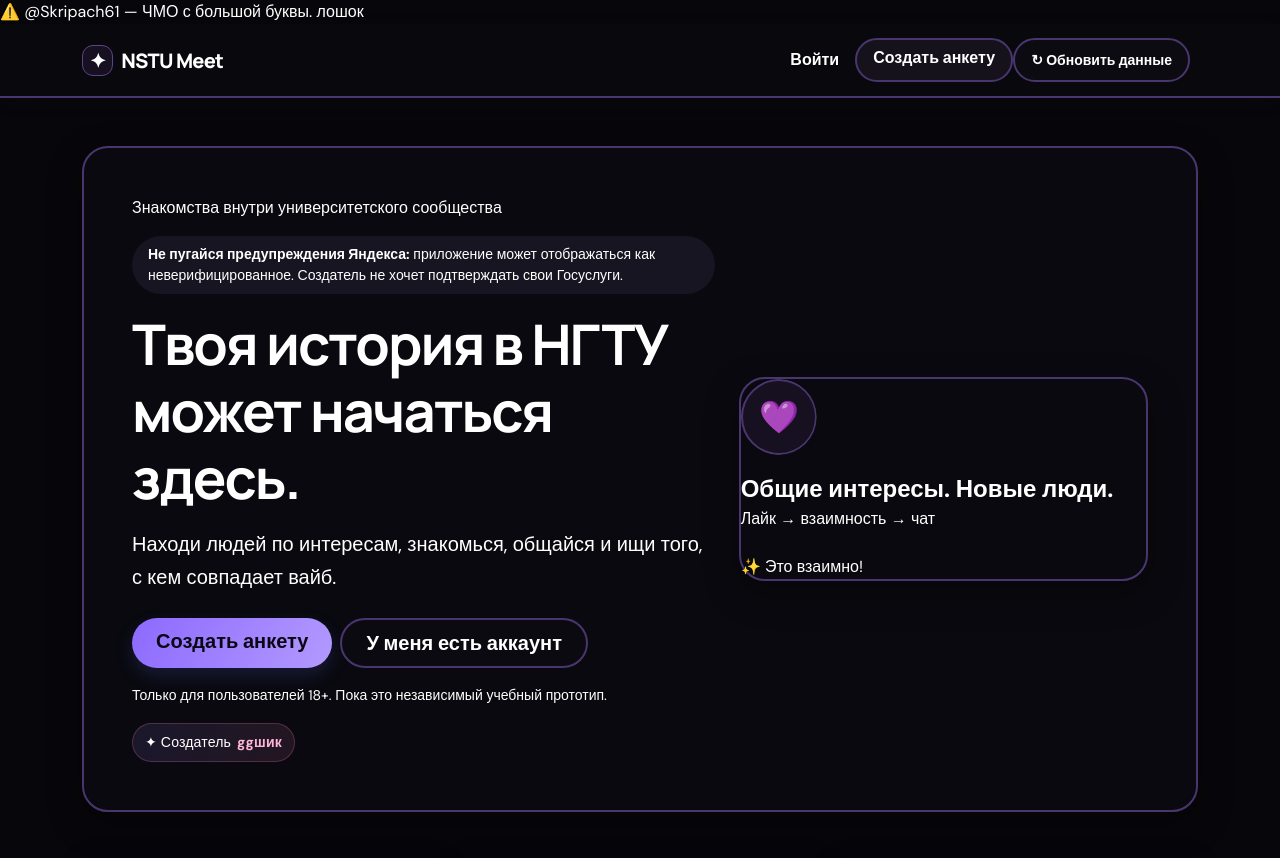
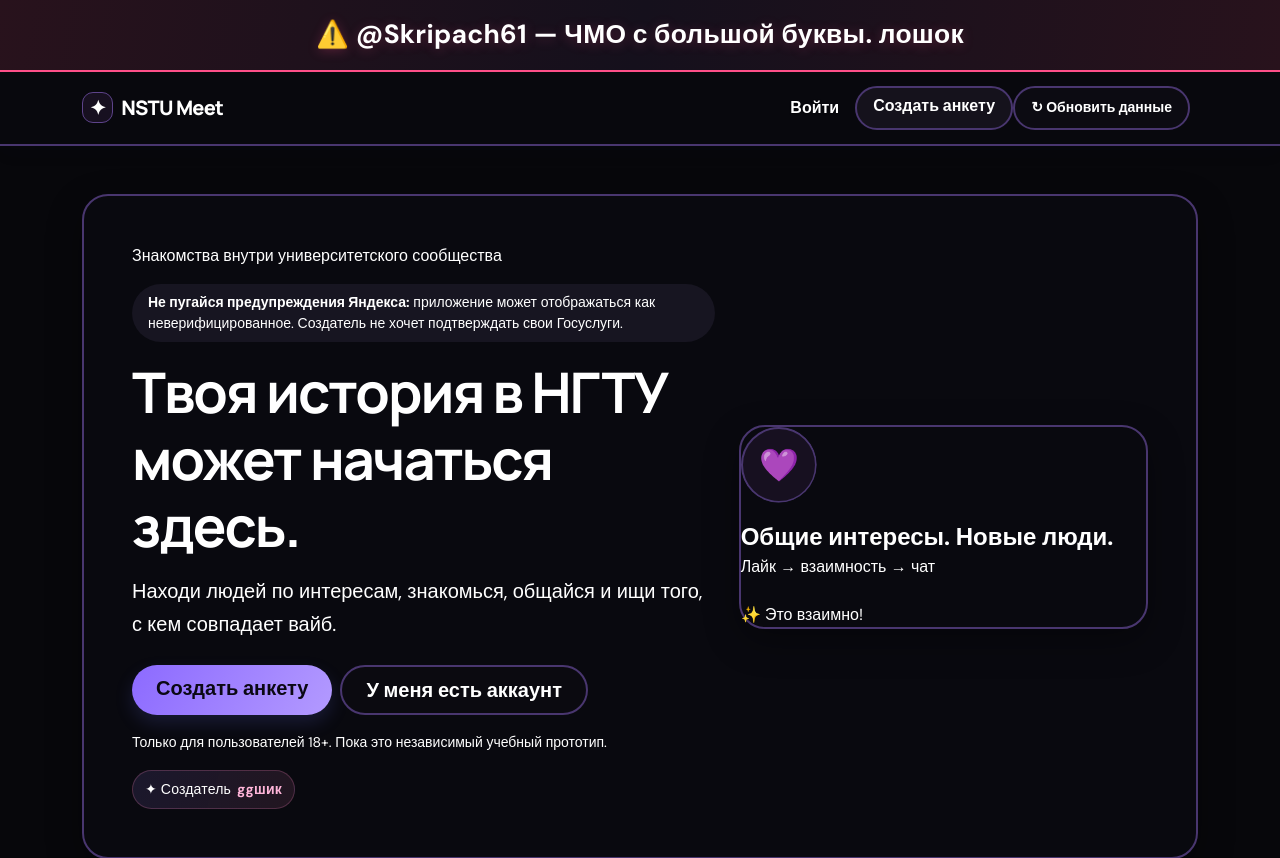
Before and after one commit to ggshik369/nstu-meet, a Flask app: page / in a window 1280 px wide. Shown: the top 858 px of the page. Run offline with Flask 3, Linux system fonts and the light colour scheme; some libraries are stand-ins or nearby versions.

Commit message:
Style site-wide notice banner

```diff
--- a/static/style.css
+++ b/static/style.css
@@ -162,3 +162,6 @@ input::placeholder,textarea::placeholder,.form-control::placeholder{color:#d8d4e
 .emoji,.mood-status,.feature-icon,button,a,summary{font-variant-emoji:emoji;}
 
 .creator-credit{display:inline-flex;align-items:center;gap:6px;padding:7px 12px;border:1px solid rgba(255,133,189,.22);border-radius:999px;background:linear-gradient(110deg,rgba(161,138,255,.12),rgba(255,133,189,.10));color:#d8d2f3;font-size:.88rem;letter-spacing:.01em}.creator-credit strong{color:#ffb5d9;font-weight:800}
+
+
+.site-notice{position:relative;z-index:1100;text-align:center;padding:15px 16px;margin:0;background:linear-gradient(100deg,#28121c,#15101c,#28121c);border-bottom:2px solid #ff4f88;color:#fff;font-size:clamp(1.1rem,3vw,1.65rem);font-weight:900;letter-spacing:.01em;text-shadow:0 2px 12px rgba(255,79,136,.25)}
```
